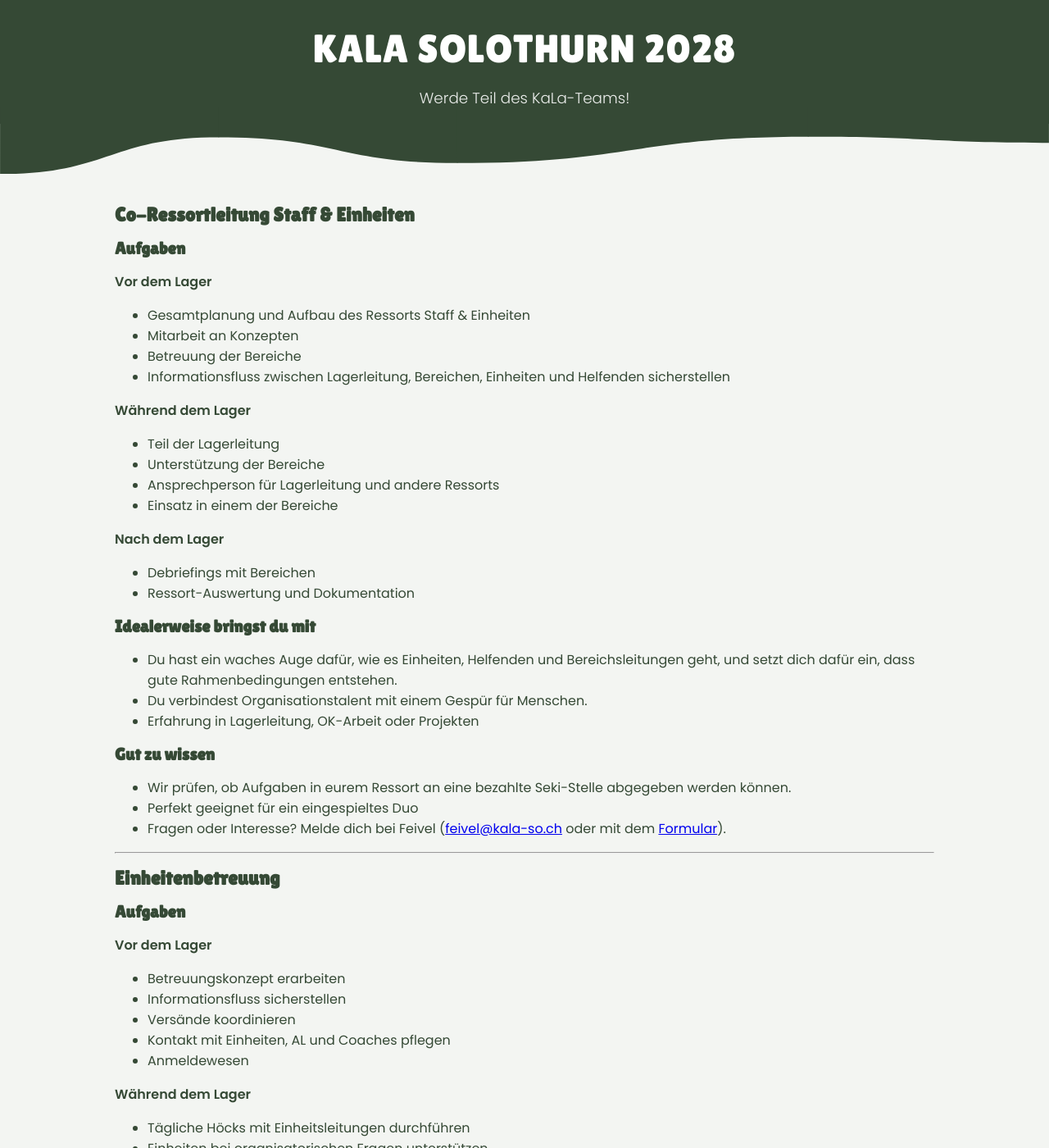
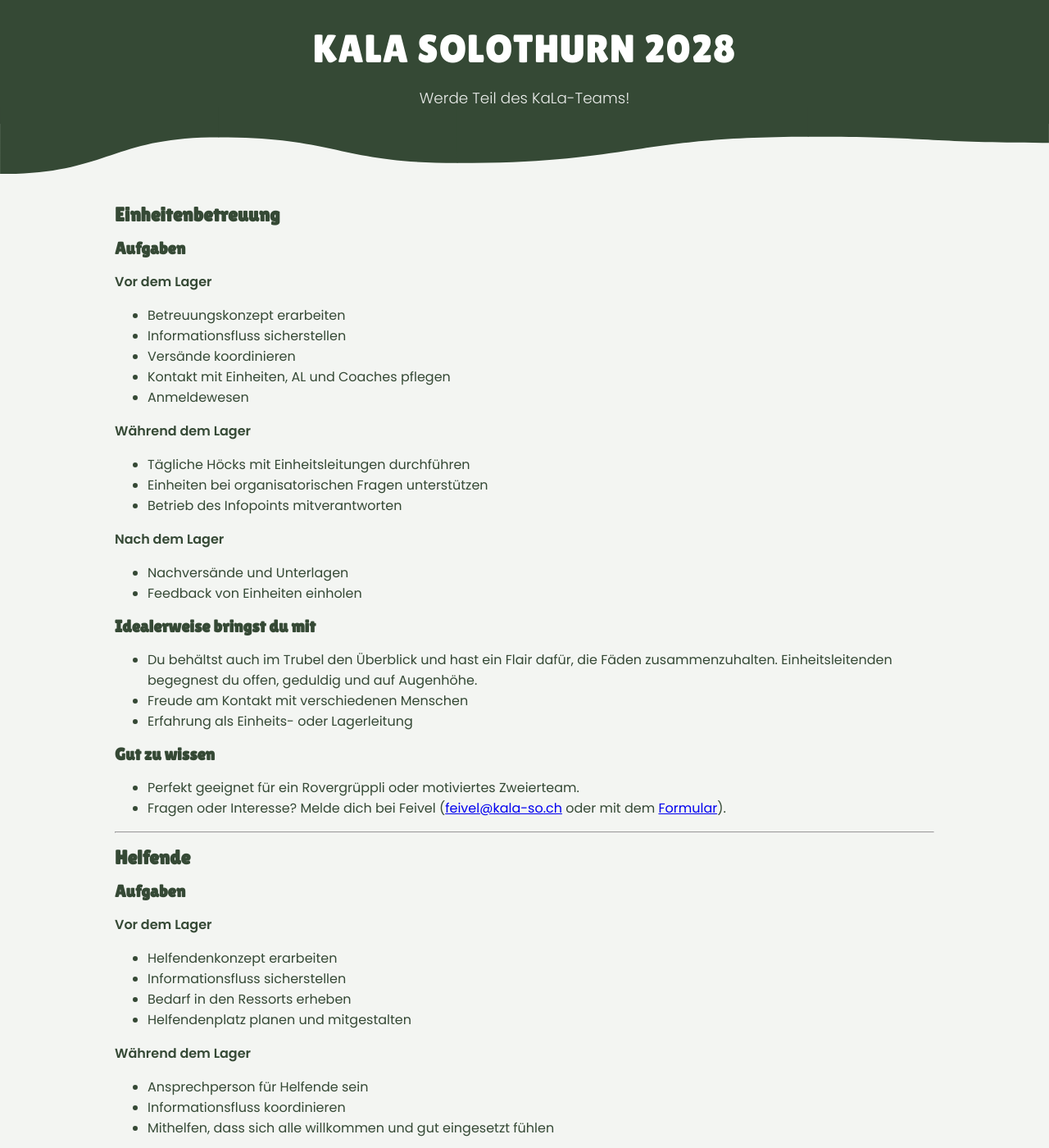
Before and after one commit to kala-so/ausschreibungen, a Jekyll site: the page built from _includes/50_staein.md, in a window 1280 px wide and 1400 px high. Shown: the whole window at 82% size. Built offline with Jekyll 4.4.1, drawn with Linux system fonts in a browser that asks for light colours; our own code applies the rules of GitHub Pages for plain Markdown files.

Commit message:
update STAEIN

```diff
--- a/_includes/50_staein.md
+++ b/_includes/50_staein.md
@@ -1,40 +1,3 @@
-## Co-Ressortleitung Staff & Einheiten
-
-### Aufgaben
-
-**Vor dem Lager**
-
-* Gesamtplanung und Aufbau des Ressorts Staff & Einheiten
-* Mitarbeit an Konzepten
-* Betreuung der Bereiche
-* Informationsfluss zwischen Lagerleitung, Bereichen, Einheiten und Helfenden sicherstellen
-
-**Während dem Lager**
-
-* Teil der Lagerleitung
-* Unterstützung der Bereiche
-* Ansprechperson für Lagerleitung und andere Ressorts
-* Einsatz in einem der Bereiche
-
-**Nach dem Lager**
-
-* Debriefings mit Bereichen
-* Ressort-Auswertung und Dokumentation
-
-### Idealerweise bringst du mit
-
-* Du hast ein waches Auge dafür, wie es Einheiten, Helfenden und Bereichsleitungen geht, und setzt dich dafür ein, dass gute Rahmenbedingungen entstehen.
-* Du verbindest Organisationstalent mit einem Gespür für Menschen.
-* Erfahrung in Lagerleitung, OK-Arbeit oder Projekten
-
-### Gut zu wissen
-
-* Wir prüfen, ob Aufgaben in eurem Ressort an eine bezahlte Seki-Stelle abgegeben werden können.
-* Perfekt geeignet für ein eingespieltes Duo
-* Fragen oder Interesse? Melde dich bei Feivel (<span class="obfuscated-email" data-user="feivel"></span>).
-
----
-
 ## Einheitenbetreuung
 
 ### Aufgaben
```
